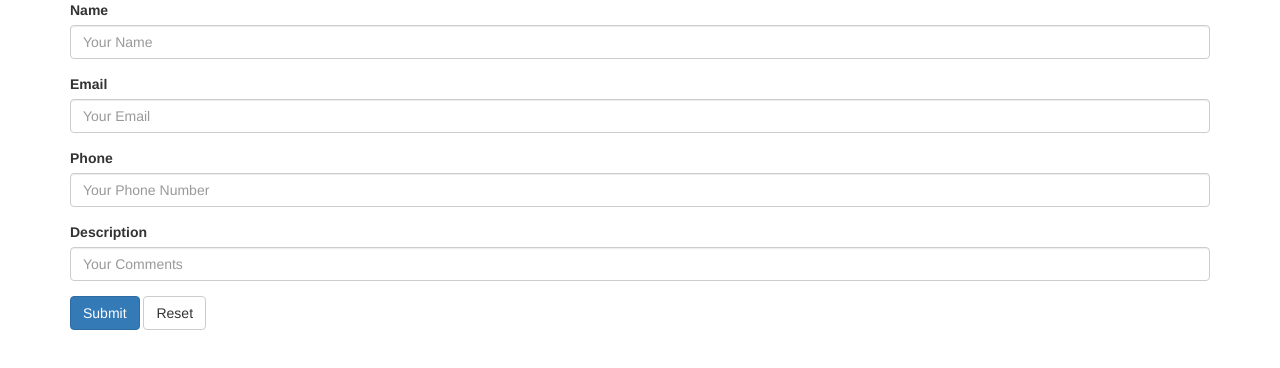
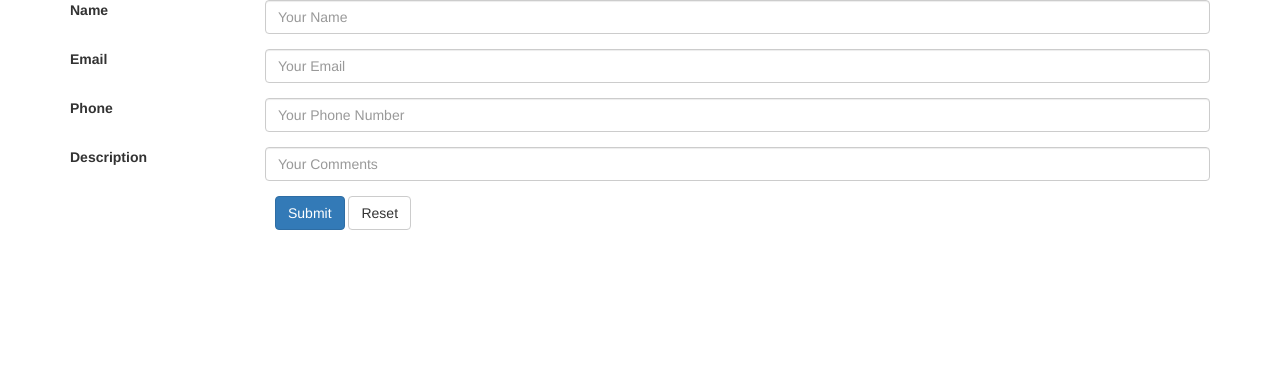
Before and after one commit to jduan/bootstrap_example, a plain HTML site: page forms.html in a window 1280 px wide. Drawn offline with nearby package versions, Linux system fonts and the light colour scheme.

Commit message:
use grid to structure form

```diff
--- a/forms.html
+++ b/forms.html
@@ -11,25 +11,35 @@
 <body>
 <div class="container">
   <div class="rows">
-    <form class="form">
+    <form class="form-horizontal">
       <div class="form-group">
-        <label for="nameField">Name</label>
+        <label for="nameField" class="col-xs-2">Name</label>
+        <div class="col-xs-10">
           <input type="text" class="form-control" id="nameField" placeholder="Your Name"/>
         </div>
+      </div>
       <div class="form-group">
-        <label for="emailField">Email</label>
+        <label for="emailField" class="col-xs-2">Email</label>
+        <div class="col-xs-10">
           <input type="text" class="form-control" id="emailField" placeholder="Your Email"/>
         </div>
+      </div>
       <div class="form-group">
-        <label for="phoneField">Phone</label>
+        <label for="phoneField" class="col-xs-2">Phone</label>
+        <div class="col-xs-10">
           <input type="text" class="form-control" id="phoneField" placeholder="Your Phone Number"/>
         </div>
+      </div>
       <div class="form-group">
-        <label for="descField">Description</label>
+        <label for="descField" class="col-xs-2">Description</label>
+        <div class="col-xs-10">
           <input type="text" class="form-control" id="descField" placeholder="Your Comments"/>
         </div>
+      </div>
+      <div class="col-xs-10 col-xs-offset-2">
         <button type="submit" class="btn btn-primary">Submit</button>
         <button type="reset" class="btn btn-default">Reset</button>
+      </div>
     </form>
   </div>
 </div>
```
Lines whose indentation alone changed are shown as unchanged.
